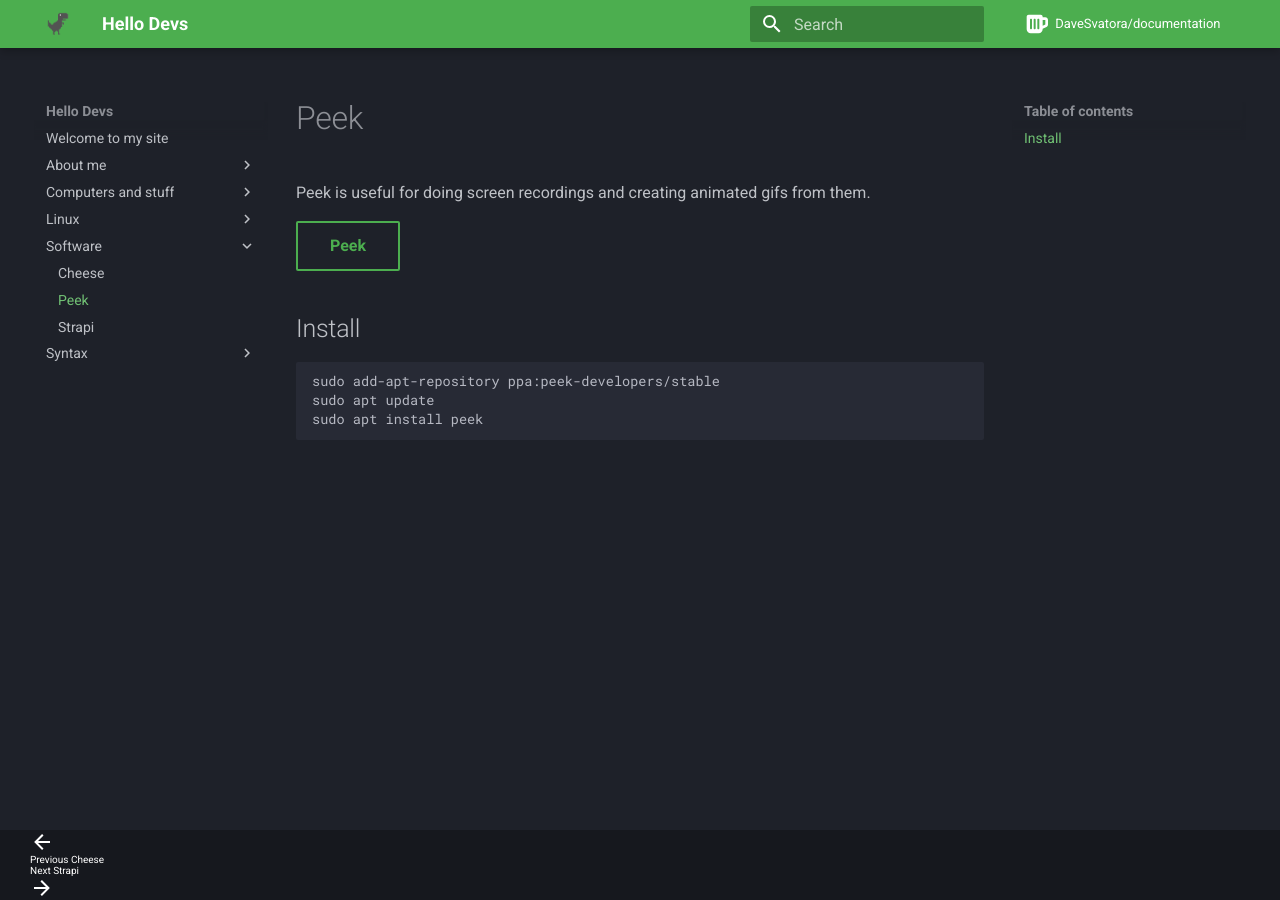
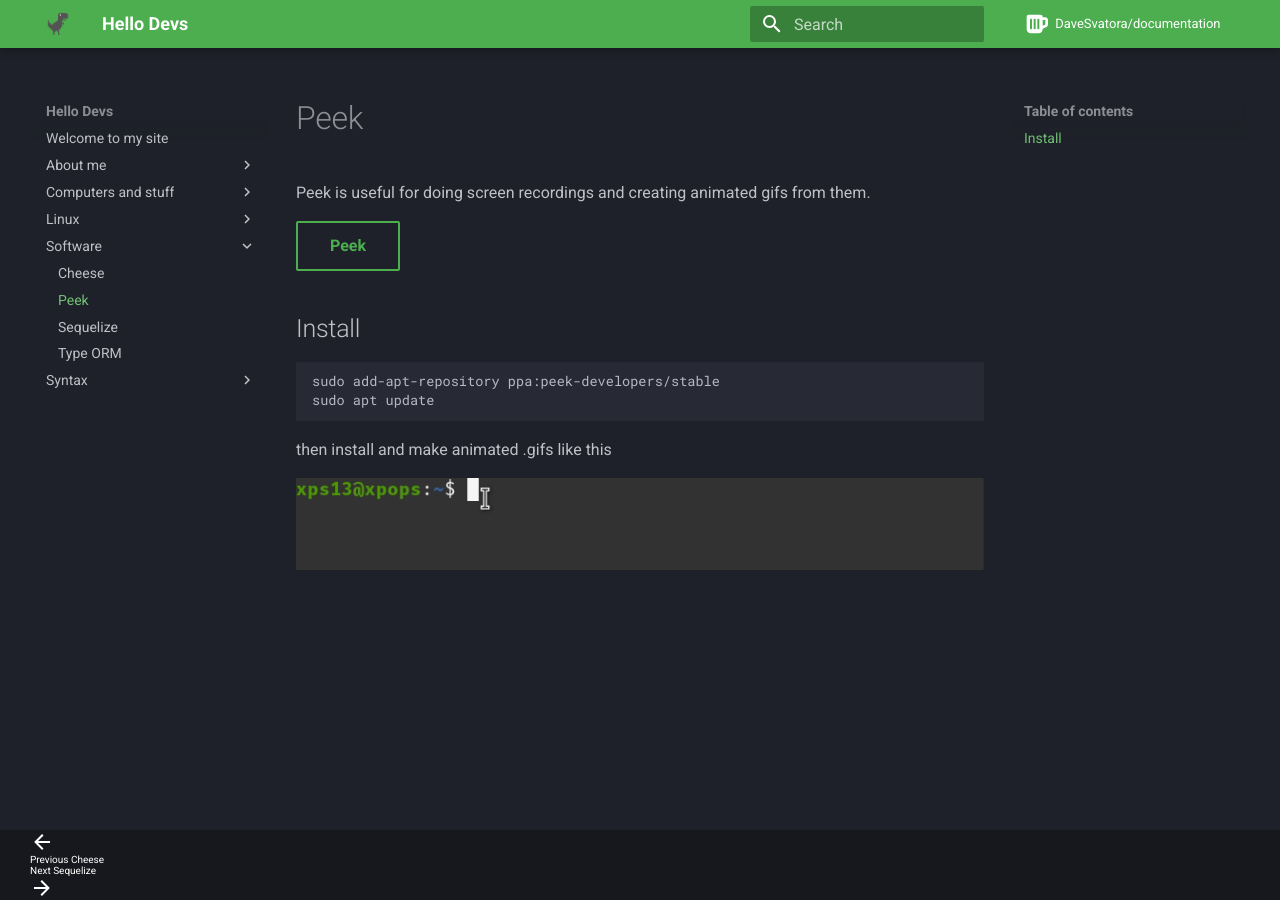
Before and after one commit to DaveSvatora/documentation, an MkDocs documentation site: the page built from docs/software/peek.md, in a window 1280 px wide. Built offline with MkDocs 1.6.1 and Material for MkDocs 9.7.7, drawn with Linux system fonts in a browser that asks for light colours; comment, search, counter and statistics services are not loaded.

Commit message:
added peek

````diff
--- a/docs/software/peek.md
+++ b/docs/software/peek.md
@@ -9,5 +9,8 @@
 ```sh
 sudo add-apt-repository ppa:peek-developers/stable
 sudo apt update
-sudo apt install peek
 ```
+
+then install and make animated .gifs like this
+
+![peek](../images/Peek.gif)
--- /dev/null
+++ b/docs/software/sequelize.md
@@ -0,0 +1 @@
+# Sequelize
--- /dev/null
+++ b/docs/software/typeorm.md
@@ -0,0 +1 @@
+# Type ORM
````
Also changed, not shown: docs/software/strapi.md (deleted, +0 -3 lines), docs/images/Peek.gif (added).
